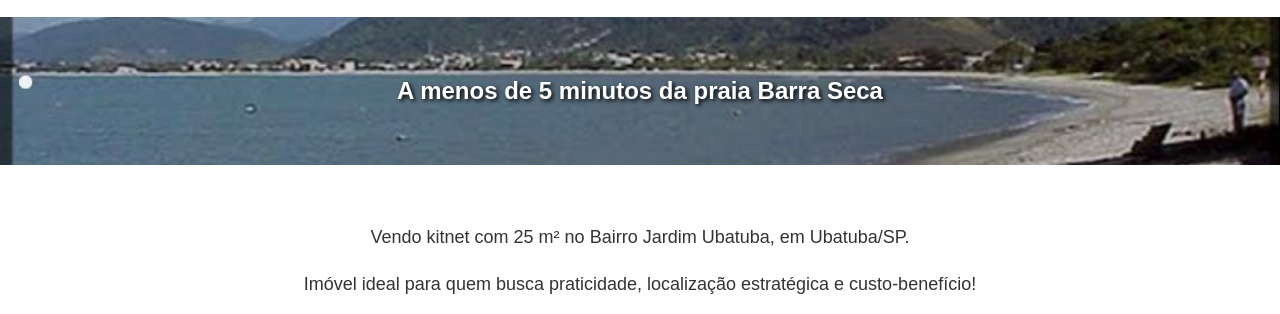
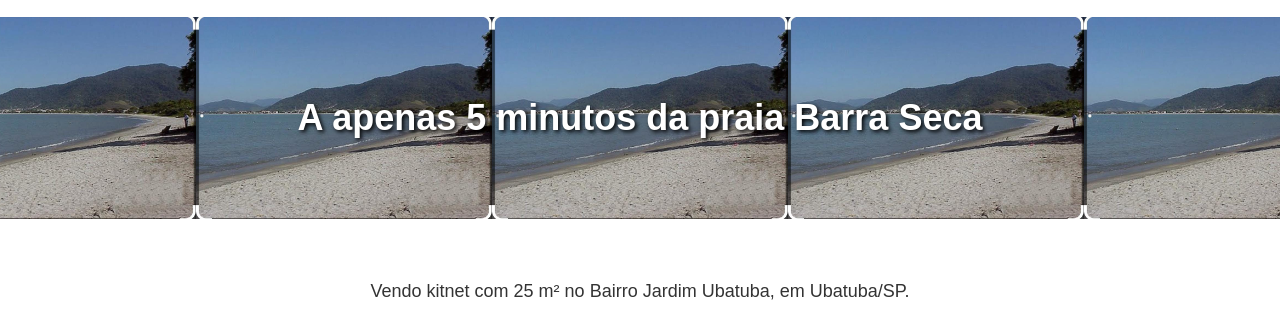
Before and after one commit to gabrielaraujo2025/Kitnet-venda-em-Ubatuba, a plain HTML site: page index.html in a window 1280 px wide. Shown: the part 438-752 px from the top of the page. Drawn offline with Linux system fonts and the light colour scheme.

Commit message:
Update index.html

```diff
--- a/index.html
+++ b/index.html
@@ -38,11 +38,11 @@
         }
         .info-section {
             background-image: url('FOTO_DA_PRAIA.jpg.jpeg');
-            background-size: cover;
+            background-size: contain;
             background-position: center;
-            padding: 60px 20px;
+            padding: 80px 40px;
             color: white;
-            font-size: 24px;
+            font-size: 36px;
             font-weight: bold;
             text-shadow: 2px 2px 4px #000;
         }
@@ -98,7 +98,7 @@
 </section>
 
 <section class="info-section">
-    A menos de 5 minutos da praia Barra Seca
+    A apenas 5 minutos da praia Barra Seca
 </section>
 
 <section class="description">
@@ -112,7 +112,7 @@
 <section class="opportunity">
     Oportunidade Única - kitnet por R$ 139.000,00 - Excelente custo-benefício
     <div class="whatsapp-button">
-        <a href="https://wa.me/5512996263774" target="_blank">Fale comigo no WhatsApp</a>
+        <a href="https://wa.me/5512997213362" target="_blank">Fale comigo no WhatsApp</a>
     </div>
 </section>
 
```
